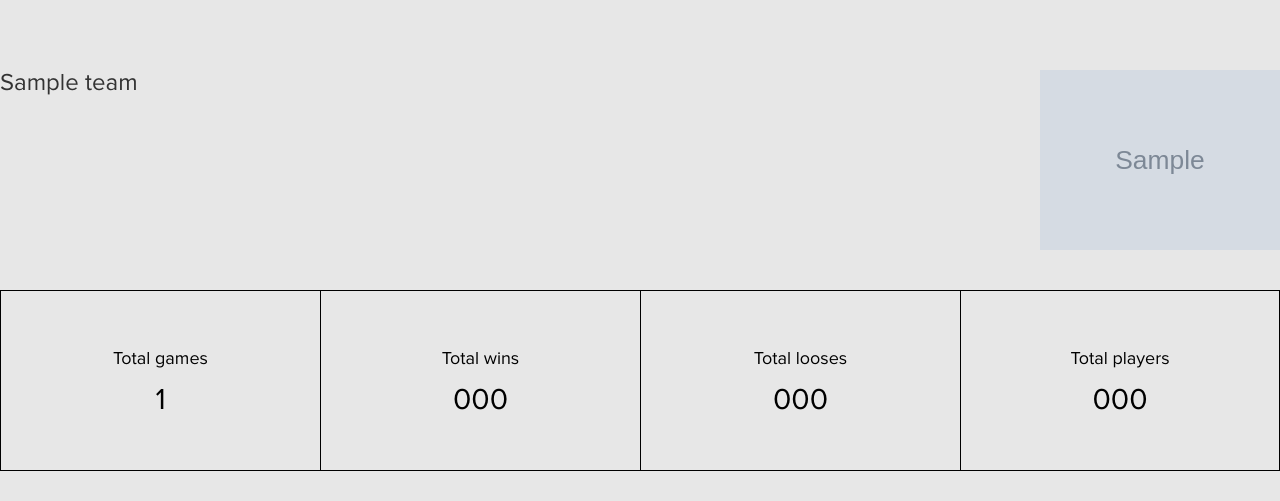
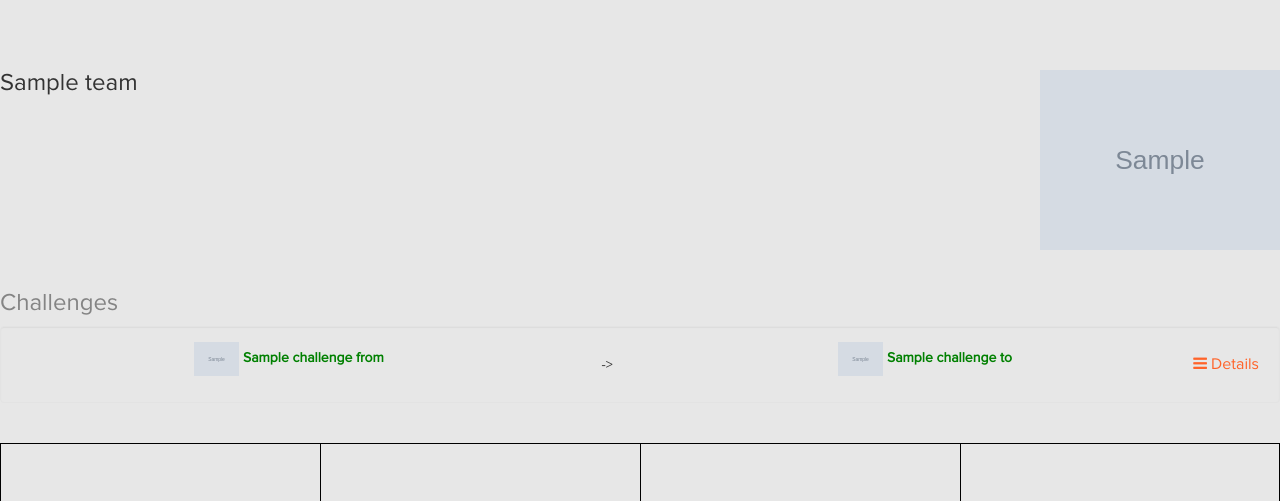
Before and after one commit to Kaklikyan/project, a PHP site: template frontend/views/main/my-team.php in a window 1280 px wide. Shown: the top 501 px of the page. Run offline with PHP 8.4, Linux system fonts and the light colour scheme; the template is opened without the code that fills it: most values are stand-ins (such as "Sample title", 1, 10 or a date in 2020); grey boxes marked "Sample" are stand-in pictures; data that the repository does not hold is empty; some libraries are stand-ins or nearby versions.

Commit message:
My team page challenge changes

```diff
--- a/frontend/views/main/my-team.php
+++ b/frontend/views/main/my-team.php
@@ -2,6 +2,7 @@
 
 /* @var  \frontend\models\Teams $team_data */
 /* @var  \frontend\models\Teams $team_players */
+/* @var  \frontend\models\Teams $team_challenges */
 
 use yii\helpers\Html;
 use yii\helpers\Url;
@@ -16,12 +17,42 @@
 
 $confirm_players = false;
 $confirm_players_array = [];
+
 ?>
 
 <div class="my-team-content-top clearfix">
     <h3 style="display: inline-block; margin: 0"><?= $team_data->title; ?></h3>
     <span class="my-team-content-top-image"><?= Html::img('/images/' . $team_data->title . '/' . $team_data->logo, ['class' => 'my-team-image']); ?></span>
 </div>
+<?php if ($team_challenges) : ?>
+    <h3 style="color: #848484;">Challenges</h3>
+    <div class="team-challenges">
+        <?php foreach ($team_challenges as $challenge) : ?>
+            <div class="challenge-content">
+                <div style="flex: 1;">
+                    <?=Html::img('@web/images/' . $challenge->challengeFrom->title . '/' . $challenge->challengeFrom->logo)?>
+                    <?= $challenge->challengeFrom->id != $team_data->id ? Html::a($challenge->challengeFrom->title, Url::to('/teams/' . $challenge->challengeFrom->id)) : '<span style="font-weight: bold; color: green;">' . $challenge->challengeFrom->title . '</span>'?>
+                </div>
+                <div class="challenge-arrow">-></div>
+                <div style="flex: 1;">
+                    <?=Html::img('@web/images/' . $challenge->challengeTo->title . '/' . $challenge->challengeTo->logo)?>
+                    <?= $challenge->challengeTo->id != $team_data->id ? Html::a($challenge->challengeTo->title, Url::to('/teams/' . $challenge->challengeTo->id)) : '<span style="font-weight: bold; color: green">' . $challenge->challengeTo->title . '</span>'?>
+                </div>
+                <div class="challenge-details-button"><i class="fa fa-bars" aria-hidden="true"></i><span style="color: #ff6329; margin-left: 4px">Details</span></div>
+            </div>
+            <div class="challenge-details">
+                <div>Challenge was mad - <?=$challenge->challenge_date?></div>
+                <div>Challenge id #<?=$challenge->id?></div>
+                <div>Previous match id #<?=$challenge->previous_match_id?></div>
+                <div>Expecting match date - <?=$challenge->date?></div>
+                <div>Duration - <?=$challenge->duration?></div>
+                <div>Referee - <?=$challenge->referee?></div>
+                <div>Vest - <?=$challenge->vest?></div>
+            </div>
+        <?php endforeach ?>
+    </div>
+<?php endif; ?>
+
 <div class="team-information clearfix">
     <div class="container-fluid">
         <div class="row">
--- a/frontend/views/main/team-info/wins.php
+++ b/frontend/views/main/team-info/wins.php
@@ -42,12 +42,12 @@
             <div class="results-content-bottom" data-match="<?=$match['id']?>">
                 <div class="results-team <?= $match['first']['id'] == $match['match_winner'] ? 'results-winner result-current-team' : 'results-loser' ?>" data-team ="<?=$match['first']['id']?>">
                     <?= Html::img('@web/images/' . $match['first']['title'] . '/' . $match['first']['logo'], ['class' => 'results-image'])?>
-                    <?= Html::a($match['first']['title'], '/players/') ?>
+                    <?= Html::a($match['first']['title'], '/teams/' . $match['first']['id']) ?>
                 </div>
                 <div class="results-score"><?= $match['match_score'] ?></div>
                 <div class="results-team <?= $match['second']['id'] == $match['match_winner'] ? 'results-winner result-current-team' : 'results-loser' ?>" data-team ="<?=$match['second']['id']?>">
                     <?= Html::img('@web/images/' . $match['second']['title'] . '/' . $match['second']['logo'], ['class' => 'results-image'])?>
-                    <?= Html::a($match['second']['title'], '/players/') ?>
+                    <?= Html::a($match['second']['title'], '/teams/' . $match['second']['id']) ?>
                     <div></div>
                 </div>
             </div>
--- a/frontend/views/teams/index.php
+++ b/frontend/views/teams/index.php
@@ -5,3 +5,5 @@
  * Date: 06/11/17
  * Time: 12:23
  */
+
+echo 'asdsa';
--- a/frontend/web/css/main.css
+++ b/frontend/web/css/main.css
@@ -56,7 +56,7 @@
 }
 
 .create-team, .my-team-content {
-    background-image: url("/images/crossword.png");
+    background-image: url("../images/crossword.png");
     padding: 20px;
 }
 
@@ -541,3 +541,43 @@
 .challenge-cancel a {
     color: #ffaf00;
 }
+
+.team-challenges {
+    padding: 15px 20px;
+    border: 1px solid #e3e3e3;
+    border-radius: 4px;
+    -webkit-box-shadow: inset 0 1px 1px rgba(0,0,0,.05);
+    box-shadow: inset 0 1px 1px rgba(0,0,0,.05);
+}
+
+.challenge-content {
+    text-align: center;
+    display: flex;
+}
+
+.challenge-content img {
+    width: 45px;
+}
+
+.challenge-arrow {
+    min-width: 100px;
+    max-width: 100px;
+    line-height: 45px;
+}
+
+.challenge-details {
+    border: 1px solid #1595e06b;
+    border-radius: 3px;
+    padding: 10px;
+    margin-top: 10px;
+    display: none;
+}
+
+.challenge-details-button {
+    min-width: 30px;
+    text-align: center;
+    line-height: 45px;
+    cursor: pointer;
+    color: #ff6329;
+    font-size: 16px;
+}
--- a/frontend/web/js/main.js
+++ b/frontend/web/js/main.js
@@ -330,4 +330,9 @@
     $('.rematch-waiting').click(function () {
         $(this).prev().is(':visible') ? $(this).prev().hide() : $(this).prev().css('display', 'inline-block')
     });
+
+    // Showing challenge additional information on my team page
+    $('.challenge-details-button').on('click', function () {
+        $(this).parent().next().toggle();
+    })
 });
```
Also changed, not shown: common/models/Challenges.php (+9 -0 lines), frontend/controllers/MainController.php (+5 -2 lines), frontend/web/images/Arsenal20170105_165836.jpg (deleted), frontend/web/images/dfsdfsdfsdfsdf/ghgfh.png (added), frontend/web/images/dsfgsdfgdfsg/players/dfg.png (deleted).
